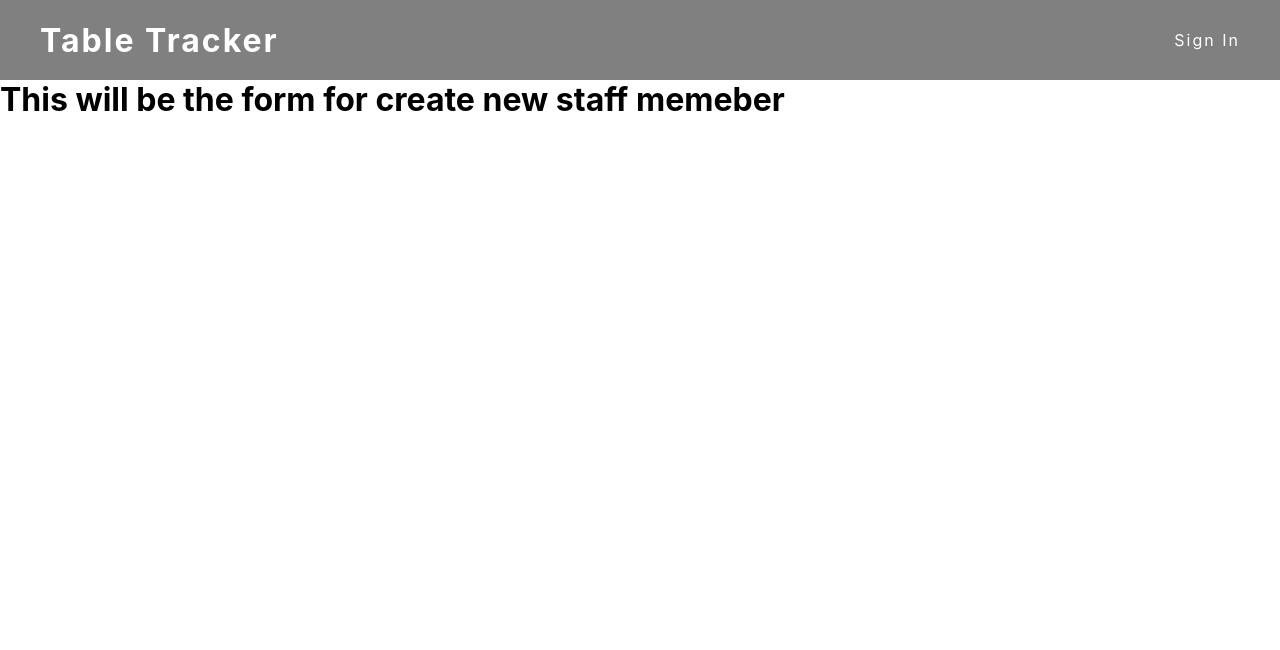
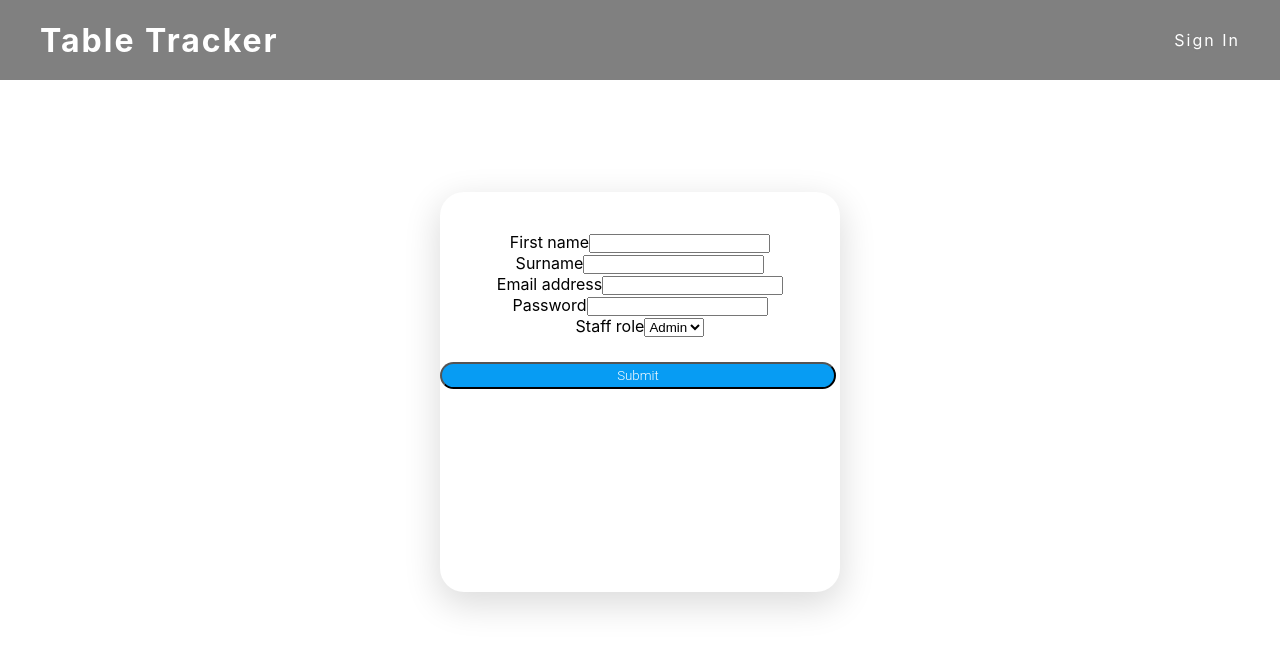
Before and after one commit to usuajiayako/Table-Tracker, a React (Create React App) app: page /admin/new-user in a window 1280 px wide. Shown: the top 650 px of the page. Built offline with nearby package versions, Linux system fonts and the light colour scheme; no server answers.

Commit message:
adds structure of staff form, styles form

```diff
--- /dev/null
+++ b/src/components/StaffForm/StaffForm.jsx
@@ -0,0 +1,69 @@
+import React, { useState } from "react";
+import "./StaffForm.scss";
+
+function StaffForm() {
+  const [firstName, setFirstName] = useState("");
+  const [surname, setSurname] = useState("");
+  const [email, setEmail] = useState("");
+  const [password, setPassword] = useState("");
+  const [staffRole, setStaffRole] = useState("");
+
+  const submitStaffForm = () => {
+    //hello
+  };
+
+  return (
+    <form onSubmit={submitStaffForm} className="staff-form">
+      <label>
+        First name
+        <input
+          type="text"
+          name="firstName"
+          value={firstName}
+          onChange={(event) => setFirstName(event.target.value)}
+        />
+      </label>
+      <label>
+        Surname
+        <input
+          type="text"
+          name="surname"
+          value={surname}
+          onChange={(event) => setSurname(event.target.value)}
+        />
+      </label>
+      <label>
+        Email address
+        <input
+          type="email"
+          name="email"
+          value={email}
+          onChange={(event) => setEmail(event.target.value)}
+        />
+      </label>
+      <label>
+        Password
+        <input
+          type="password"
+          name="password"
+          value={password}
+          onChange={(event) => setPassword(event.target.value)}
+        />
+      </label>
+      <label>
+        Staff role
+        <select
+          name="staffRole"
+          value={staffRole}
+          onChange={(event) => setStaffRole(event.target.value)}
+        >
+          <option>Admin</option>
+          <option>Staff</option>
+        </select>
+      </label>
+      <button type="submit">Submit</button>
+    </form>
+  );
+}
+
+export default StaffForm;
--- /dev/null
+++ b/src/components/StaffForm/StaffForm.scss
@@ -0,0 +1,4 @@
+.staff-form {
+  display: flex;
+  flex-direction: column;
+}
--- a/src/containers/NewUserPage/NewUserPage.jsx
+++ b/src/containers/NewUserPage/NewUserPage.jsx
@@ -1,7 +1,12 @@
-import './NewUserPage.scss';
+import "./NewUserPage.scss";
+import StaffForm from "../../components/StaffForm/StaffForm";
 
 const NewUserPage = () => {
-  return <h1>This will be the form for create new staff memeber</h1>;
+  return (
+    <div className="form-wrapper">
+      <StaffForm />
+    </div>
+  );
 };
 
 export default NewUserPage;
--- a/src/containers/NewUserPage/NewUserPage.scss
+++ b/src/containers/NewUserPage/NewUserPage.scss
@@ -0,0 +1,9 @@
+.form-wrapper {
+  background-color: #ffffff;
+  width: 400px;
+  height: 400px;
+  margin: 7em auto;
+  border-radius: 1.5em;
+  box-shadow: 0px 11px 35px 2px rgba(0, 0, 0, 0.14);
+  text-align: center;
+}
--- a/src/containers/SigninPage/SigninPage.jsx
+++ b/src/containers/SigninPage/SigninPage.jsx
@@ -1,15 +1,15 @@
-import React, { useRef, useState } from 'react';
-import './SigninPage.scss';
-import { useAuth } from '../../context/AuthContext';
-import { useHistory } from 'react-router-dom';
+import React, { useRef, useState } from "react";
+import "./SigninPage.scss";
+import { useAuth } from "../../context/AuthContext";
+import { useHistory } from "react-router-dom";
 
-import './SigninPage.scss';
+import "./SigninPage.scss";
 
 function SigninPage() {
   const emailRef = useRef();
   const passwordRef = useRef();
   const { login } = useAuth();
-  const [error, setError] = useState('');
+  const [error, setError] = useState("");
   const [loading, setLoading] = useState(false);
   const history = useHistory();
 
@@ -17,12 +17,12 @@ function SigninPage() {
     event.preventDefault();
 
     try {
-      setError('');
+      setError("");
       setLoading(true);
       await login(emailRef.current.value, passwordRef.current.value);
-      history.push('/waiter');
+      history.push("/waiter");
     } catch {
-      setError('Failed to sign in');
+      setError("Failed to sign in");
     }
 
     setLoading(false);
@@ -34,11 +34,11 @@ function SigninPage() {
       {error && <p>{error}</p>}
       <form onSubmit={handleSubmit}>
         <div className="un " id="email">
-          <label htmlfor="email">Email</label>
+          <label htmlFor="email">Email</label>
           <input type="email" ref={emailRef} value="test@test.com" required />
         </div>
         <div className="pass" id="password">
-          <label htmlfor="password">Password</label>
+          <label htmlFor="password">Password</label>
           <input type="password" ref={passwordRef} value="password" required />
         </div>
         <button className="submit" type="submit" disabled={loading}>
```
